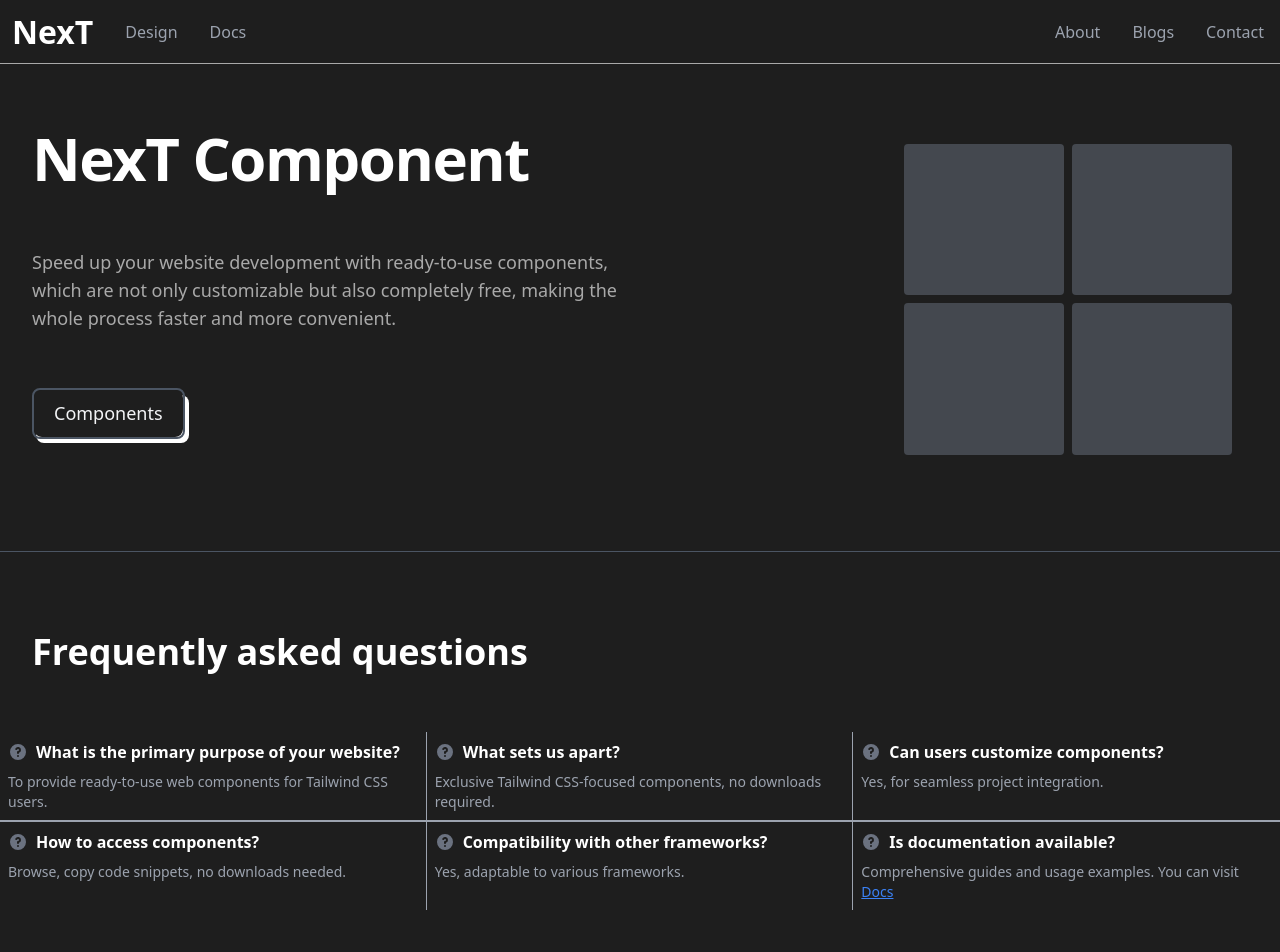
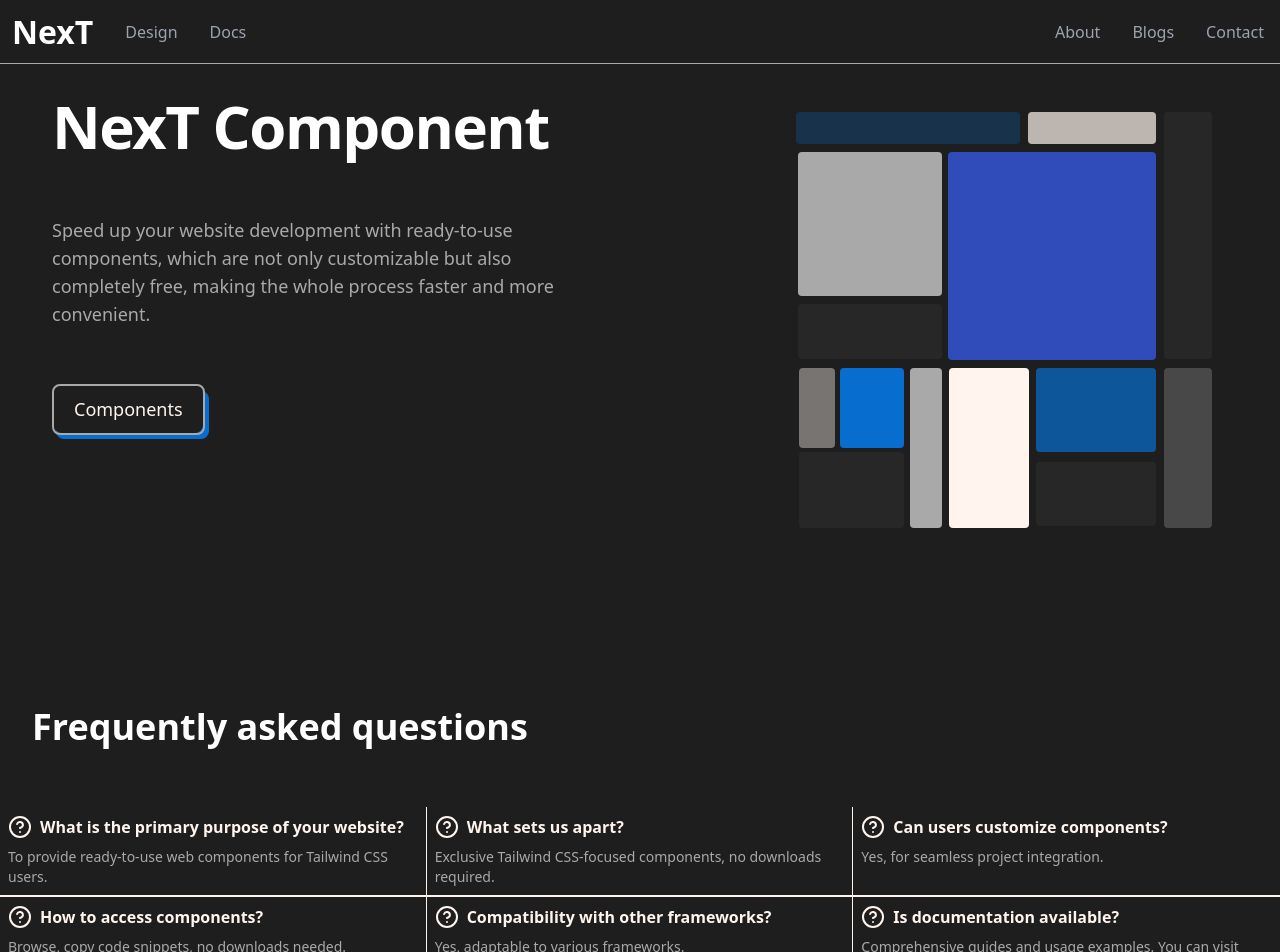
Before and after one commit to justizha/NucleousUI, a Next.js app: page / in a window 1280 px wide. Shown: the top 952 px of the page. Built offline with nearby package versions, Linux system fonts and the light colour scheme.

Commit message:
color scheme

```diff
--- a/src/app/about/page.tsx
+++ b/src/app/about/page.tsx
@@ -21,7 +21,7 @@
                     </div>
                 </div>
             </section>
-            <section className="pb-24 pt-24 mx-auto border-t border-main-gray border-b">
+            <section className="pb-24 pt-24 mx-auto     ">
                 <div>
                     <h1 className="font-semibold text-3xl text-center text-white">Technologies</h1>
                     <h4 className="text-center text-main-gray md:text-lg text-sm mt-4 mx-4">Here are the Framework,Libraries and Language used in this website.</h4>
--- a/src/app/layout.tsx
+++ b/src/app/layout.tsx
@@ -7,13 +7,14 @@
 
 export default function RootLayout({ children }) {
   return (
-    <html lang="en">
+    <html lang="en" className='bg-bg-main-black'>
       <body className='bg-main-black'>
         <main className=''>
           <NavBar></NavBar>
           {children}
         </main>
-        <footer className='w-full  pt-3 bg-main-black pb-4 md:pb-10'>
+        <hr className='bg-main-gray' />
+        <footer className='w-full pt-3 pb-4 md:pb-10 bg-main-black'>
           <div className='md:flex md:justify-center md:gap-24 grid grid-cols-2 mx-auto'>
             {/* first footer */}
             <div className='px-4 mt-4 mb-2'>
--- a/src/app/sections/Faq.tsx
+++ b/src/app/sections/Faq.tsx
@@ -1,68 +1,68 @@
 'use client';
 
+import { HelpCircle } from "lucide-react";
 import Link from "next/link";
-
 
 export default function Faq() {
     return (
-        <section className="border-b border-gray-700 lg:pt-20 lg:pb-20 pb-16 pt-16 z-10 bg-main-black">
+        <section className="lg:pt-20 lg:pb-20 pb-16 pt-16 z-10 bg-main-black">
             <div className="">
                 <h1 className="md:text-4xl text-[30px] font-bold text-start mb-10 md:mx-8 mx-2 text-white">
                     Frequently asked questions
                 </h1>
             </div>
             <div className="pt-5 grid  md:grid-cols-3 ">
-                <div className="border-b md:border-r border-gray-400 p-2 ">
-                    <h2 className="text-base font-semibold flex items-center mb-2 text-white">
-                        <svg className="flex-shrink-0 mr-2 w-5 h-5 text-gray-500 dark:text-gray-400" fill="currentColor" viewBox="0 0 20 20" xmlns="http://www.w3.org/2000/svg"><path fillRule="evenodd" d="M18 10a8 8 0 11-16 0 8 8 0 0116 0zm-8-3a1 1 0 00-.867.5 1 1 0 11-1.731-1A3 3 0 0113 8a3.001 3.001 0 01-2 2.83V11a1 1 0 11-2 0v-1a1 1 0 011-1 1 1 0 100-2zm0 8a1 1 0 100-2 1 1 0 000 2z" clipRule="evenodd"></path></svg>
+                <div className="border-b md:border-r border-main-white p-2 ">
+                    <h2 className="text-base font-semibold flex items-center mb-2 gap-2 text-main-white">
+                        <HelpCircle />
                         What is the primary purpose of your website?
                     </h2>
-                    <p className="text-sm text-start  text-gray-400">
+                    <p className="text-sm text-start  text-main-gray">
                         To provide ready-to-use web components for Tailwind CSS users.
                     </p>
                 </div>
-                <div className=" border-b md:border-r border-gray-400 p-2 ">
-                    <h2 className="text-base font-semibold flex items-center mb-2 text-white">
-                        <svg className="flex-shrink-0 mr-2 w-5 h-5 text-gray-500 dark:text-gray-400" fill="currentColor" viewBox="0 0 20 20" xmlns="http://www.w3.org/2000/svg"><path fillRule="evenodd" d="M18 10a8 8 0 11-16 0 8 8 0 0116 0zm-8-3a1 1 0 00-.867.5 1 1 0 11-1.731-1A3 3 0 0113 8a3.001 3.001 0 01-2 2.83V11a1 1 0 11-2 0v-1a1 1 0 011-1 1 1 0 100-2zm0 8a1 1 0 100-2 1 1 0 000 2z" clipRule="evenodd"></path></svg>
+                <div className=" border-b md:border-r border-main-white p-2 ">
+                    <h2 className="text-base font-semibold flex items-center mb-2 gap-2 text-main-white">
+                        <HelpCircle />
                         What sets us apart?
                     </h2>
-                    <p className="text-sm text-start  text-gray-400">
+                    <p className="text-sm text-start  text-main-gray">
                         Exclusive Tailwind CSS-focused components, no downloads required.
                     </p>
                 </div>
-                <div className=" border-b  border-gray-400 p-2 ">
-                    <h2 className="text-base font-semibold flex items-center mb-2 text-white">
-                        <svg className="flex-shrink-0 mr-2 w-5 h-5 text-gray-500 dark:text-gray-400" fill="currentColor" viewBox="0 0 20 20" xmlns="http://www.w3.org/2000/svg"><path fillRule="evenodd" d="M18 10a8 8 0 11-16 0 8 8 0 0116 0zm-8-3a1 1 0 00-.867.5 1 1 0 11-1.731-1A3 3 0 0113 8a3.001 3.001 0 01-2 2.83V11a1 1 0 11-2 0v-1a1 1 0 011-1 1 1 0 100-2zm0 8a1 1 0 100-2 1 1 0 000 2z" clipRule="evenodd"></path></svg>
+                <div className=" border-b  border-main-white p-2 ">
+                    <h2 className="text-base font-semibold flex items-center mb-2 gap-2 text-main-white">
+                        <HelpCircle />
                         Can users customize components?
                     </h2>
-                    <p className="text-sm text-start  text-gray-400">
+                    <p className="text-sm text-start  text-main-gray">
                         Yes, for seamless project integration.
                     </p>
                 </div>
-                <div className=" border-t md:border-r border-gray-400 p-2 ">
-                    <h2 className="text-base font-semibold flex items-center mb-2 text-white">
-                        <svg className="flex-shrink-0 mr-2 w-5 h-5 text-gray-500 dark:text-gray-400" fill="currentColor" viewBox="0 0 20 20" xmlns="http://www.w3.org/2000/svg"><path fillRule="evenodd" d="M18 10a8 8 0 11-16 0 8 8 0 0116 0zm-8-3a1 1 0 00-.867.5 1 1 0 11-1.731-1A3 3 0 0113 8a3.001 3.001 0 01-2 2.83V11a1 1 0 11-2 0v-1a1 1 0 011-1 1 1 0 100-2zm0 8a1 1 0 100-2 1 1 0 000 2z" clipRule="evenodd"></path></svg>
+                <div className=" border-t md:border-r border-main-white p-2 ">
+                    <h2 className="text-base font-semibold flex items-center mb-2 gap-2 text-main-white">
+                        <HelpCircle />
                         How to access components?
                     </h2>
-                    <p className="text-sm text-start  text-gray-400">
+                    <p className="text-sm text-start  text-main-gray">
                         Browse, copy code snippets, no downloads needed.
                     </p>
                 </div>
-                <div className=" border-t md:border-r border-gray-400 p-2 ">
-                    <h2 className="text-base font-semibold flex items-center mb-2 text-white">
-                        <svg className="flex-shrink-0 mr-2 w-5 h-5 text-gray-500 dark:text-gray-400" fill="currentColor" viewBox="0 0 20 20" xmlns="http://www.w3.org/2000/svg"><path fillRule="evenodd" d="M18 10a8 8 0 11-16 0 8 8 0 0116 0zm-8-3a1 1 0 00-.867.5 1 1 0 11-1.731-1A3 3 0 0113 8a3.001 3.001 0 01-2 2.83V11a1 1 0 11-2 0v-1a1 1 0 011-1 1 1 0 100-2zm0 8a1 1 0 100-2 1 1 0 000 2z" clipRule="evenodd"></path></svg>
+                <div className=" border-t md:border-r border-main-white p-2 ">
+                    <h2 className="text-base font-semibold flex items-center mb-2 gap-2 text-main-white">
+                        <HelpCircle />
                         Compatibility with other frameworks?
                     </h2>
-                    <p className="text-sm text-start  text-gray-400">
+                    <p className="text-sm text-start  text-main-gray">
                         Yes, adaptable to various frameworks.
                     </p>
                 </div>
-                <div className=" border-t  border-gray-400 p-2 ">
-                    <h2 className="text-base font-semibold flex items-center mb-2 text-white">
-                        <svg className="flex-shrink-0 mr-2 w-5 h-5 text-gray-500 dark:text-gray-400" fill="currentColor" viewBox="0 0 20 20" xmlns="http://www.w3.org/2000/svg"><path fillRule="evenodd" d="M18 10a8 8 0 11-16 0 8 8 0 0116 0zm-8-3a1 1 0 00-.867.5 1 1 0 11-1.731-1A3 3 0 0113 8a3.001 3.001 0 01-2 2.83V11a1 1 0 11-2 0v-1a1 1 0 011-1 1 1 0 100-2zm0 8a1 1 0 100-2 1 1 0 000 2z" clipRule="evenodd"></path></svg>
+                <div className=" border-t  border-main-white p-2 ">
+                    <h2 className="text-base font-semibold flex items-center mb-2 gap-2 text-main-white">
+                        <HelpCircle />
                         Is documentation available?
                     </h2>
-                    <p className="text-sm text-start  text-gray-400">
+                    <p className="text-sm text-start  text-main-gray">
                         Comprehensive guides and usage examples. You can visit <Link href={'/documentation'} className="text-blue-500 underline cursor-pointer">Docs</Link>
                     </p>
                 </div>
--- a/src/app/sections/Hero.tsx
+++ b/src/app/sections/Hero.tsx
@@ -2,7 +2,8 @@
 
 export default function Hero() {
     return (
-        <section className="px-4 lg:pt-28 lg:pb-24 pt-32 pb-28 border-b border-gray-600 md:flex md:justify-between ">
+        <>
+            <section className="px-4 lg:pt-20 lg:pb-44 pt-32 pb-48 md:flex md:justify-between mx-5">
                 <div className="px-4 lg:px-4 z-10 py-4 md:w-1/2 flex flex-col">
                     <h1 className="font-black lg:text-6xl md:text-4xl text-[44px] tracking-tight lg:mb-7 mb-8 text-white">
                         NexT Component
@@ -14,13 +15,23 @@
                         <Button>Components</Button>
                     </div>
                 </div>
-            <div className="grid grid-cols-2 gap-2 mx-8 mt-8">
-                {/* Absolute divs */}
-                <div className="hover:-rotate-6 duration-200 hover:-translate-x-5 hover:-translate-y-3 transform bg-gray-500 bg-opacity-50 md:w-40 w-full rounded h-36 md:h-full"></div>
-                <div className="hover:rotate-12 duration-200 hover:translate-x-5 hover:-translate-y-3 transform bg-gray-500 bg-opacity-50 md:w-40 w-full rounded h-36 md:h-full"></div>
-                <div className="hover:-rotate-12 duration-200 hover:-translate-x-6 hover:translate-y-3  transform bg-gray-500 bg-opacity-50 md:w-40 w-full rounded h-36 md:h-full"></div>
-                <div className="hover:rotate-12 duration-200  hover:translate-x-6 hover:translate-y-3 transform bg-gray-500 bg-opacity-50 md:w-40 w-full rounded h-36 md:h-full"></div>
+                <div className="md:w-1/2 h-64 relative mx-8 mt-8 ">
+                    <div className="absolute top-10 right-14 bg-main-blue w-52 rounded h-52"></div>
+                    <div className="absolute right-0 bg-[#272727]  w-12 rounded h-[246.9px]"></div>
+                    <div className="absolute right-14 bg-main-white bg-opacity-70 w-32 rounded h-8"></div>
+                    <div className="absolute right-48 bg-main-accent bg-opacity-25 w-56 rounded h-8"></div>
+                    <div className="absolute right-[270px] top-10 bg-main-gray  w-36 rounded h-36"></div>
+                    <div className="absolute right-0 top-64 bg-main-gray w-12 bg-opacity-30 rounded h-40"></div>
+                    <div className="absolute right-14 top-64 bg-main-accent bg-opacity-70 w-[120px] rounded h-[84px]"></div>
+                    <div className="absolute right-14 top-[350px] bg-[#272727] w-[120px] rounded h-16"></div>
+                    <div className="absolute right-[183px] top-64 bg-main-white w-20 rounded h-40"></div>
+                    <div className="absolute right-[270px] top-48 bg-[#272727] w-36 rounded h-[55px]"></div>
+                    <div className="absolute right-[270px] top-64 bg-main-gray w-8 rounded h-40"></div>
+                    <div className="absolute right-[308px] top-64 bg-main-accent w-16 rounded h-20"></div>
+                    <div className="absolute right-[377px] top-64 bg-main-white w-9 bg-opacity-40 rounded h-20"></div>
+                    <div className="absolute right-[308px] top-[340px] bg-[#272727]   w-[105px] rounded h-[76px]"></div>
                 </div>
             </section>
+        </>
     );
 }
--- a/src/components/Button.tsx
+++ b/src/components/Button.tsx
@@ -3,12 +3,12 @@
 export default function Button(props: any) {
     return (
         <Link href={'/'} {...props} className="relative inline-block text-lg group">
-            <span className="relative z-10 block px-5 py-3 overflow-hidden font-medium leading-tight text-gray-100 transition-colors duration-300 ease-out border-2 border-gray-600 rounded-lg group-hover:text-gray-800">
+            <span className="relative z-10 block px-5 py-3 overflow-hidden font-medium leading-tight text-main-white transition-colors duration-300 ease-out border-2 border-main-gray rounded-lg">
                 <span className="absolute inset-0 w-full h-full px-5 py-3 rounded-lg bg-main-black"></span>
-                <span className="absolute left-0 w-48 h-48 -ml-2 transition-all duration-300 origin-top-right -rotate-90 -translate-x-full translate-y-12 bg-white group-hover:-rotate-180 ease"></span>
+                <span className="absolute left-0 w-48 h-48 -ml-2 transition-all duration-300 origin-top-right -rotate-90 -translate-x-full translate-y-12 bg-main-blue group-hover:-rotate-180 ease"></span>
                 <span className="relative">{props.children}</span>
             </span>
-            <span className="absolute bottom-0 right-0 w-full h-12 -mb-1 -mr-1 transition-all duration-200 ease-linear bg-white rounded-lg group-hover:mb-0 group-hover:mr-0" data-rounded="rounded-lg"></span>
+            <span className="absolute bottom-0 right-0 w-full h-12 -mb-1 -mr-1 transition-all duration-200 ease-linear bg-main-accent rounded-lg group-hover:mb-0 group-hover:mr-0" data-rounded="rounded-lg"></span>
         </Link>
     )
 }
--- a/src/components/PageWrapper.tsx
+++ b/src/components/PageWrapper.tsx
@@ -9,7 +9,7 @@
             animate={{ opacity: 1, y: 0 }}
             exit={{ opacity: 0, y: 0 }}
             transition={{ delay: 0.15 }}
-            className="min-h-screen bg-main-black border-b border-main-gray"
+            className="min-h-screen bg-main-black"
         >
             {children}
         </motion.div>
--- a/tailwind.config.js
+++ b/tailwind.config.js
@@ -20,8 +20,8 @@
         'main-black' : ' #1E1E1E',
         'main-white' : '#FFF5EE',
         'main-gray' : '#A9A9A9',
-        'main-accent' : "076ECF",
-        'main-blue' : "#03a8f4",
+        'main-accent' : "#076ECF",
+        'main-blue' : "#304BBA",
       },
       boxShadow : {
         card: "5px 5px 5px 2px #a9a9a9",
```
Also changed, not shown: src/components/NavBar.tsx (+9 -12 lines). Lines whose indentation alone changed are shown as unchanged.
